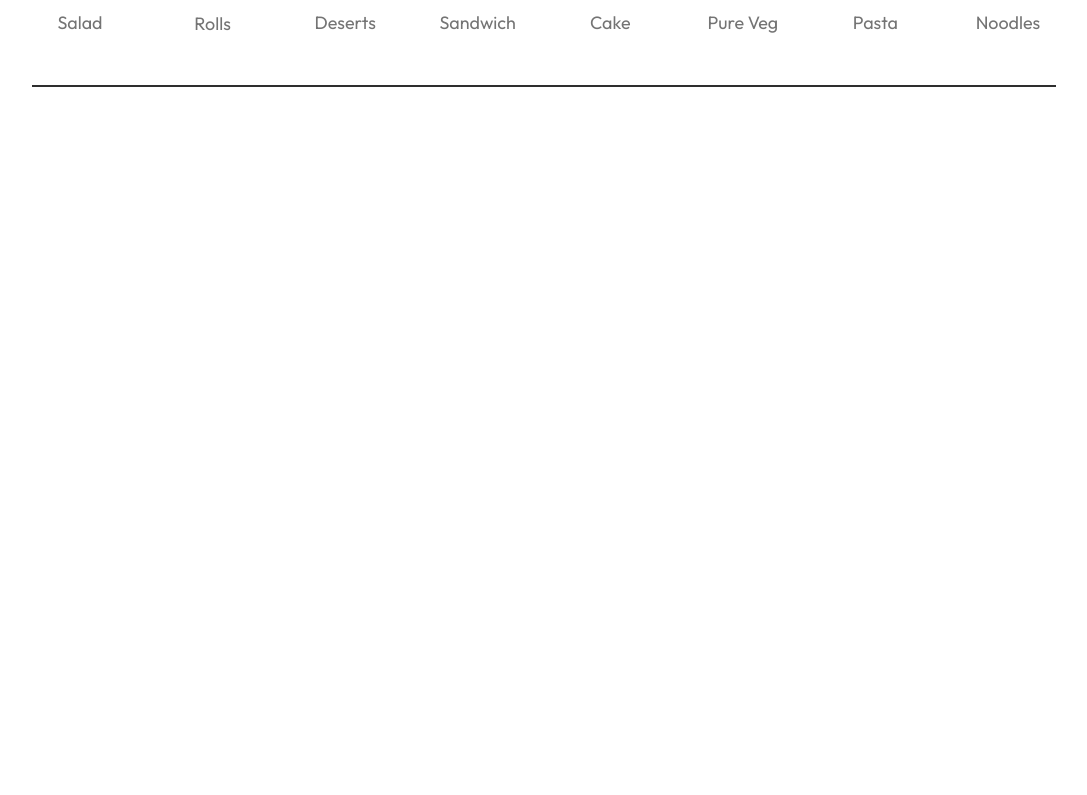
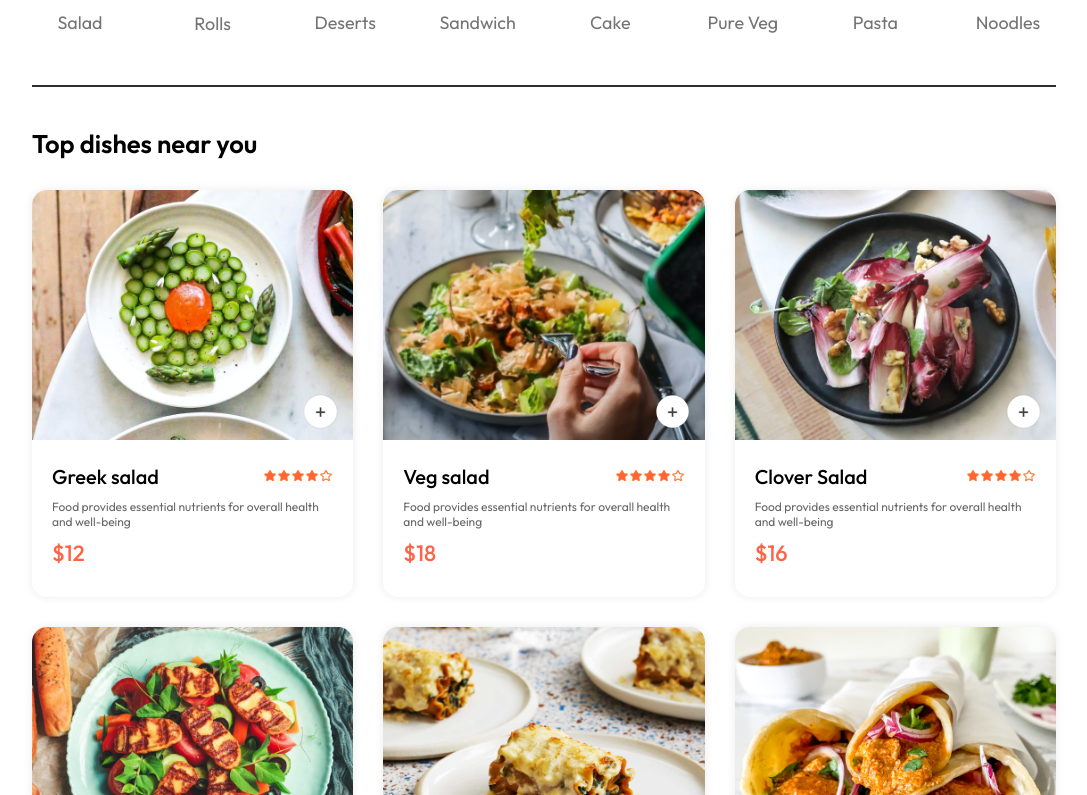
Before and after one commit to gauravdotiyal/Twiggies, a React (Vite) app: page / in a window 1280 px wide. Shown: the part 845-1640 px from the top of the page, without its empty margins (96-1183 px from the left). Before the commit the page ends 942 px from the top, so only its background shows below. Built offline with nearby package versions, Linux system fonts and the light colour scheme.

Commit message:
food dishes section half done

```diff
--- a/src/components/FoodDisplay/FoodDisplay.css
+++ b/src/components/FoodDisplay/FoodDisplay.css
@@ -0,0 +1,15 @@
+.food-display{
+    margin-top: 30px;
+}
+.food-display h2{
+    font-size: max(2vw,24px);
+    font-weight: 600;
+}
+.food-display-list{
+    display: grid;
+    grid-template-columns: repeat(auto-fill,minmax(240px,1fr));
+    margin-top: 30px;
+    gap: 30px;
+    row-gap: 30px;
+
+}
--- a/src/components/FoodDisplay/FoodDisplay.jsx
+++ b/src/components/FoodDisplay/FoodDisplay.jsx
@@ -1,10 +1,22 @@
-import React from 'react'
+import React, { useContext } from 'react'
 import './FoodDisplay.css'
+import { StoreContext } from '../../context/StoreContext'
+import FoodItem from '../FoodItem/FoodItem'
 
-const FoodDisplay = () => {
+
+const FoodDisplay = ({category}) => {
+
+  const {food_list}=useContext(StoreContext)
+
+
   return (
-    <div>
-
+    <div className='food-display ' id='food-display'>
+        <h2>Top dishes near you</h2>
+        <div className="food-display-list">
+          {food_list.map((item,index)=>{
+            return  <FoodItem key={index} id={item._id} name={item.name} price={item.price} description={item.description} image={item.image} />
+          })}
+        </div>
     </div>
   )
 }
--- /dev/null
+++ b/src/components/FoodItem/FoodItem.css
@@ -0,0 +1,64 @@
+.food-item
+{
+    width: 100%;
+    margin: auto;
+    border-radius: 15px;
+    box-shadow: 0px 0px 10px #00000015;
+    transition: 0.3s;
+    animation: fadeIn 1s;
+}
+.food-item-image{
+    width: 100%;
+    border-radius: 15px 15px 0px 0px ;
+}
+.food-item-info{
+  padding: 20px;
+}
+.food-item-name-rating{
+    display: flex;
+    justify-content: space-between;
+    align-items: center;
+    margin-bottom: 10px;
+}
+.food-item-name-rating p{
+    font-size: 20px;
+    font-weight: 500;
+}
+.food-item-name-rating img{
+    width: 70px;
+}
+.food-item-desc{
+    color: #676767;
+    font-size: 12px;
+}
+.food-item-price{
+    color: tomato;
+    font-size: 22px;
+    font-weight: 500;
+    margin: 10px 0px;
+}
+.food-item-image-container{
+    position: relative;
+}
+.food-item-image-container .add{
+   width: 35px;
+   position: absolute;
+   bottom: 15px;
+   right: 15px;
+   cursor: pointer;
+   border-radius: 50%;
+}
+.food-item-counter{
+    position: absolute;
+    bottom: 15px;
+    right: 15px;
+    display: flex;
+    align-items: center;
+    gap:10px;
+    padding: 6px;
+    border-radius: 50px;
+    background-color: white;
+}
+.food-item-counter img{
+    width: 30px;
+}
--- /dev/null
+++ b/src/components/FoodItem/FoodItem.jsx
@@ -0,0 +1,38 @@
+import React, { useState } from 'react'
+import './FoodItem.css'
+import { assets } from '../../assets/assets'
+
+
+const FootItem = ({id,name,price,description,image}) => {
+
+       const [itemCount,setItemCount]=useState(0)
+
+
+    return (
+    <div className='food-item'>
+        <div className="food-item-image-container">
+          <img className='food-item-image' src={image} alt="" />
+          {
+            !itemCount
+            ?<img className='add' onClick={()=>setItemCount(prev=>prev+1)} src={assets.add_icon_white} alt="" />
+            :<div className='food-item-counter'>
+              <img onClick={()=>setItemCount(prev=>prev-1)} src={assets.remove_icon_red} alt="" />
+              <p>{itemCount} </p>
+              <img onClick={()=>setItemCount(prev=>prev+1)} src={assets.add_icon_green} alt="" />
+            </div>
+          }
+        </div>
+
+        <div className="food-item-info">
+            <div className="food-item-name-rating">
+              <p>{name}</p>
+              <img src={assets.rating_starts} alt="" />
+            </div>
+            <p className="food-item-desc">{description}</p>
+            <p className="food-item-price">${price}</p>
+        </div>
+    </div>
+  )
+}
+
+export default FootItem
--- a/src/context/StoreContext.jsx
+++ b/src/context/StoreContext.jsx
@@ -2,13 +2,13 @@
 import { food_list } from "../assets/assets";
 
 
-export const StoreContext =createContext("null")
+export const StoreContext =createContext(null)
 
 const StoreContextProvider =(props)=>{
 
 
-    const ContextValue =()=>{
-          food_list
+    const ContextValue ={
+        food_list
     }
 
     return (
--- a/src/pages/Home/Home.jsx
+++ b/src/pages/Home/Home.jsx
@@ -2,6 +2,7 @@
 import './Home.css'
 import Header from '../../components/Header/Header'
 import ExploreMenu from '../../components/ExploreMenu/ExploreMenu'
+import FoodDisplay from '../../components/FoodDisplay/FoodDisplay'
 
 
 const Home = () => {
@@ -12,6 +13,8 @@
     <div>
        <Header/>
        <ExploreMenu category={category} setCategory={setCategory}/>
+       <FoodDisplay category={category}/>
+
     </div>
   )
 }
```
Also changed, not shown: src/main.jsx (+13 -14 lines).
